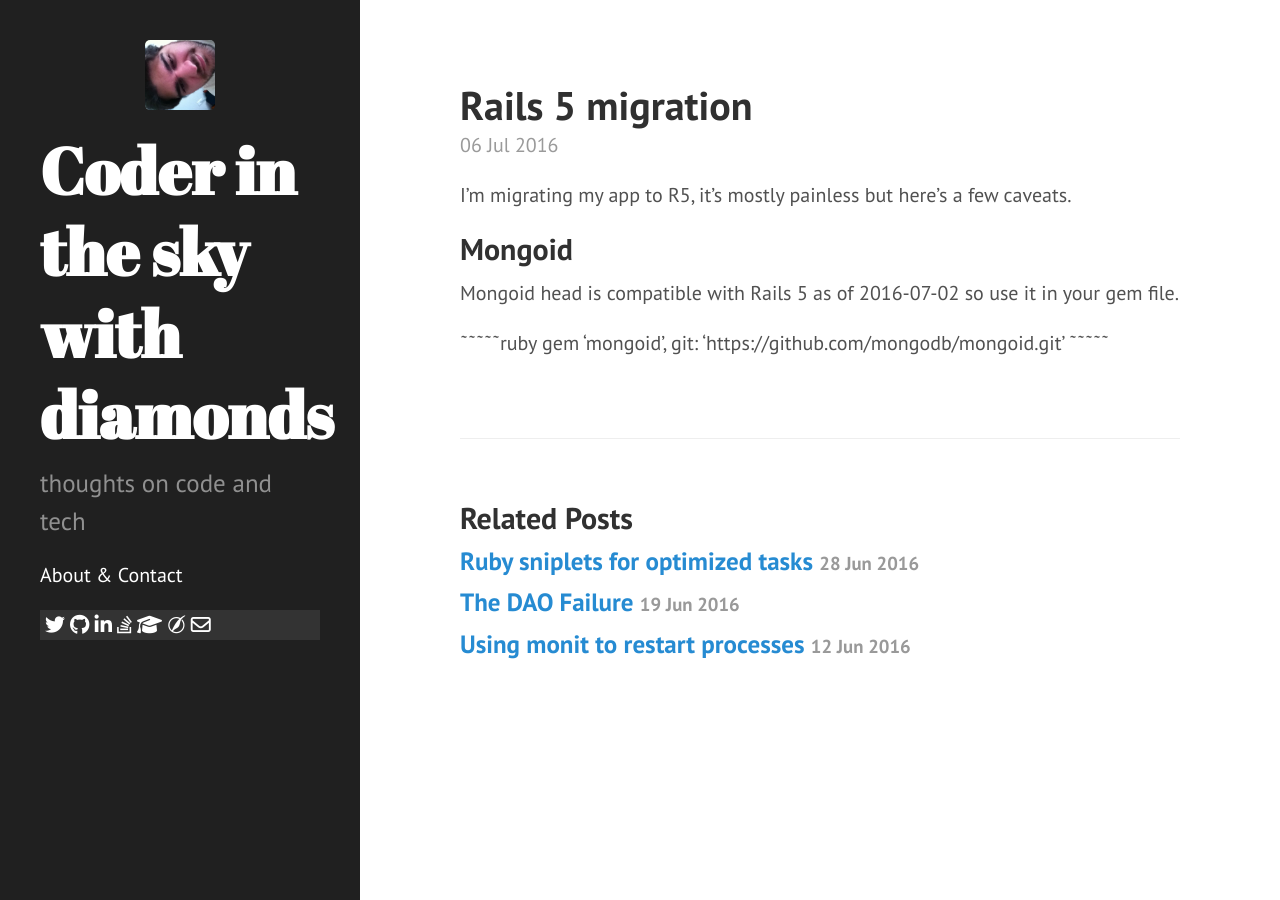
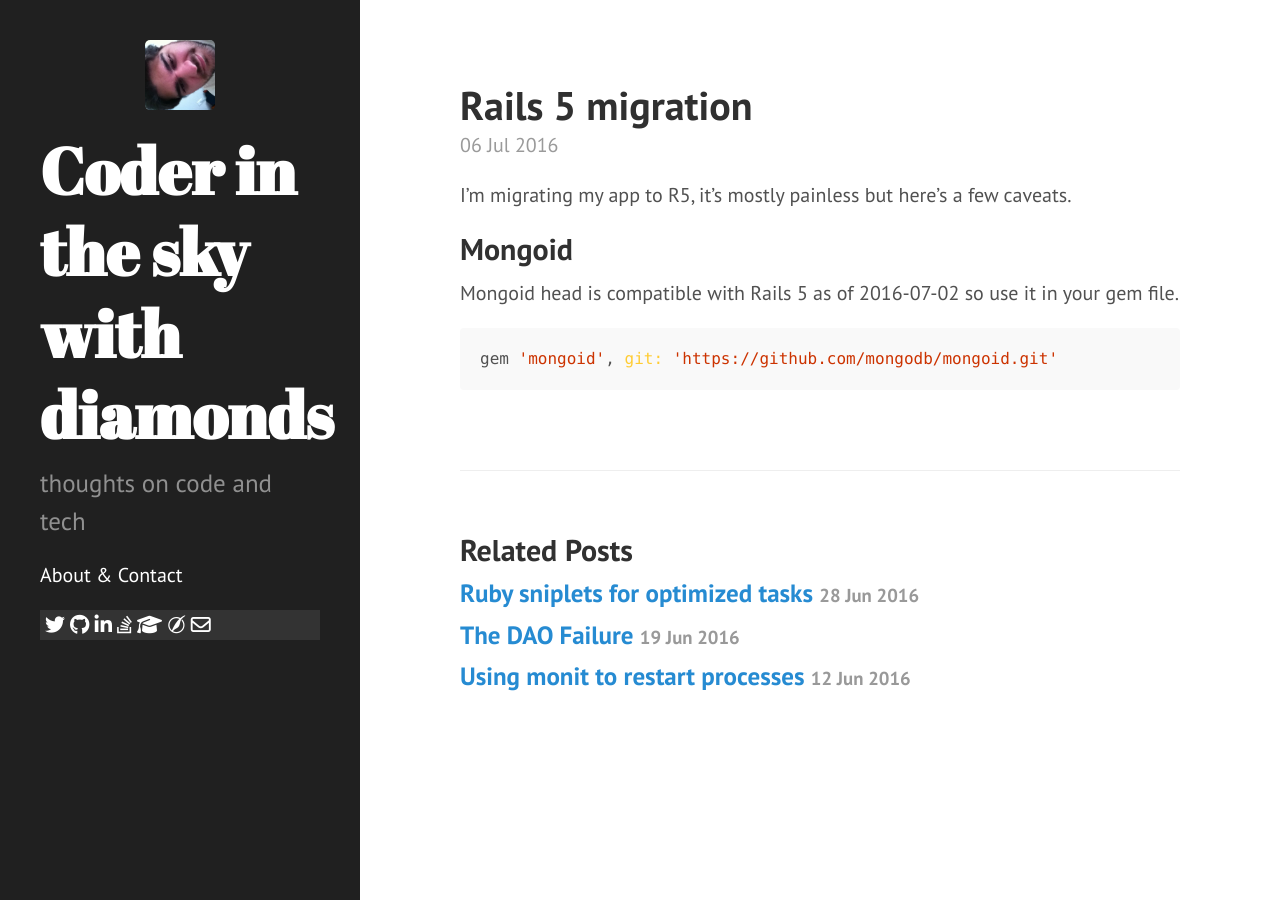
Before and after one commit to xymor/xymor.github.io, a Jekyll site: the page built from _posts/2016-07-06-rails-5-migration.markdown, in a window 1280 px wide. Built offline with Jekyll 4.4.1, drawn with Linux system fonts in a browser that asks for light colours; nearby versions of some CDN libraries; comment, search, counter and statistics services are not loaded.

Commit message:
Post update: Rails 5 migration

```diff
--- a/_posts/2016-07-06-rails-5-migration.markdown
+++ b/_posts/2016-07-06-rails-5-migration.markdown
@@ -9,6 +9,6 @@
 
  Mongoid head is compatible with Rails 5 as of 2016-07-02 so use it in your gem file.
 
-˜˜˜˜˜ruby
+~~~~ruby
 gem 'mongoid', git: 'https://github.com/mongodb/mongoid.git'
-˜˜˜˜˜
+~~~~
```
